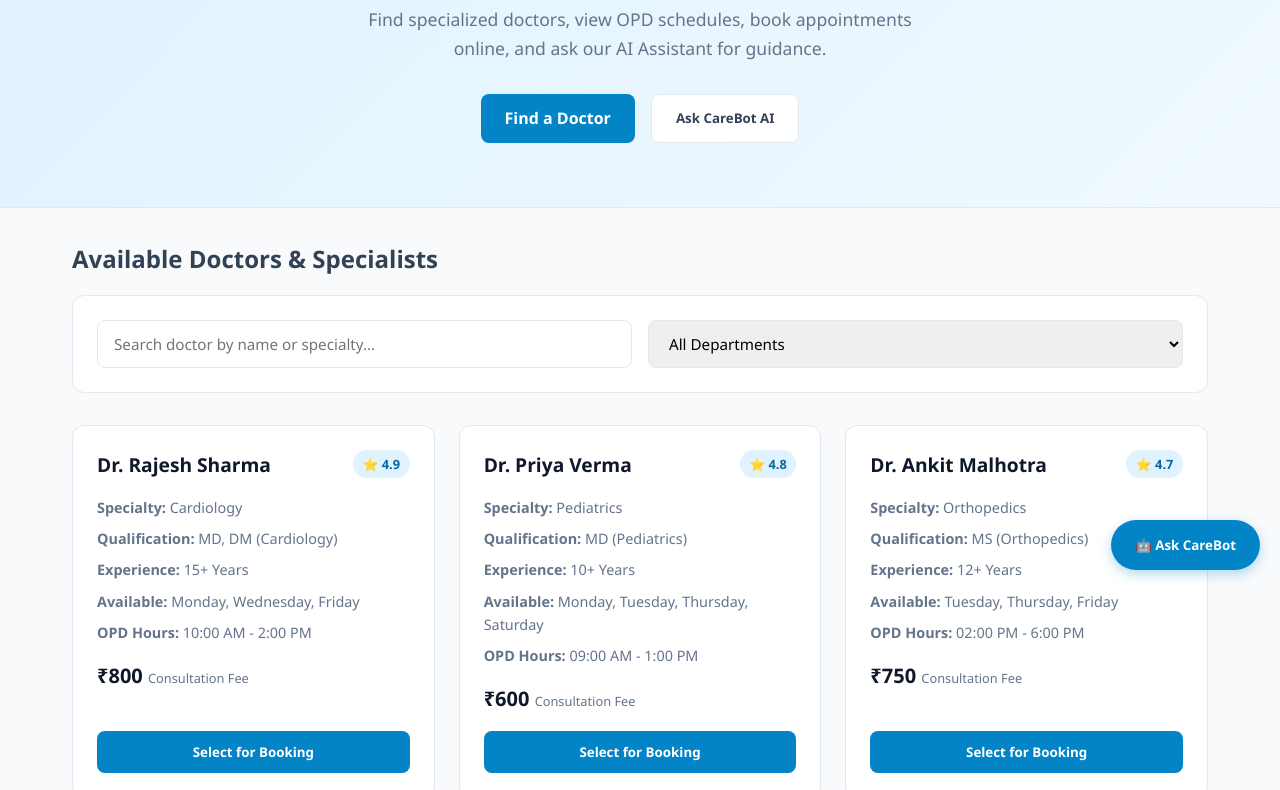
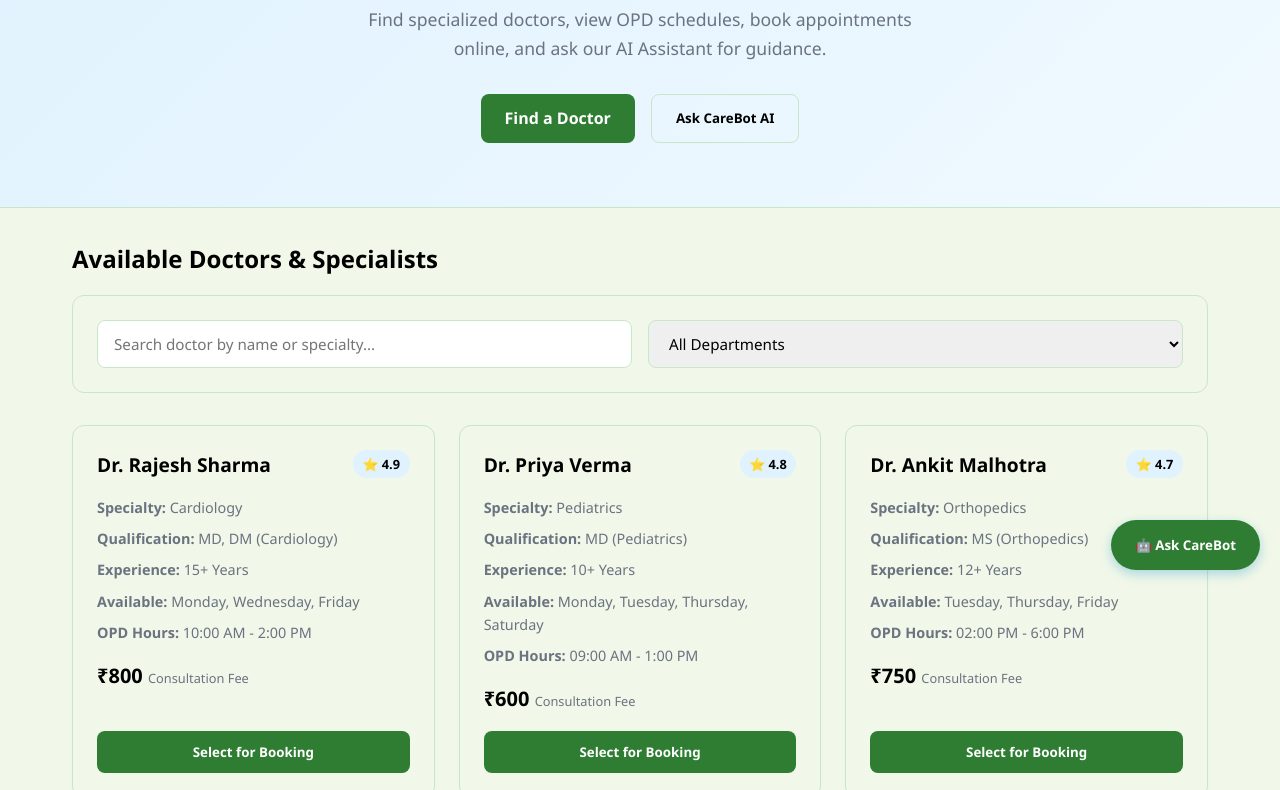
Before and after one commit to Ichigo8513/hospital.ai--portal, a plain HTML site: page index.html in a window 1280 px wide. Shown: the part 210-1000 px from the top of the page. Drawn offline with Linux system fonts and the light colour scheme.

Commit message:
style.css

```diff
--- a/style.css
+++ b/style.css
@@ -1,14 +1,13 @@
 :root {
-  --primary: #0284c7;
-  --primary-dark: #0369a1;
-  --secondary: #0f172a;
-  --bg-light: #f8fafc;
-  --card-bg: #ffffff;
-  --text-dark: #334155;
-  --text-muted: #64748b;
-  --border: #e2e8f0;
-  --success: #16a34a;
+  --primary: #2e7d32;         /* Deep emerald green for primary buttons & titles */
+  --primary-hover: #1b5e20;   /* Darker green for button hover state */
+  --bg-light: #f1f8e9;        /* Light mint tint for backgrounds */
+  --accent: #e8f5e9;          /* Light green accent */
+  --text-main: #1f2937;
+  --text-muted: #6b7280;
+  --border: #c8e6c9;          /* Subtle green border tint */
 }
+
 
 * {
   box-sizing: border-box;
```
